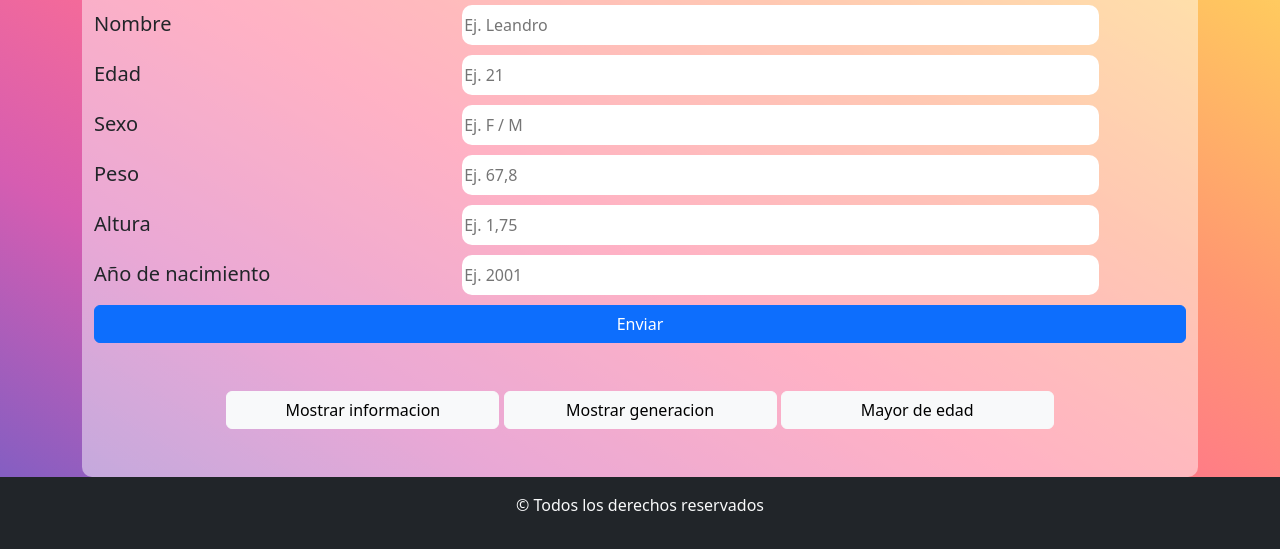
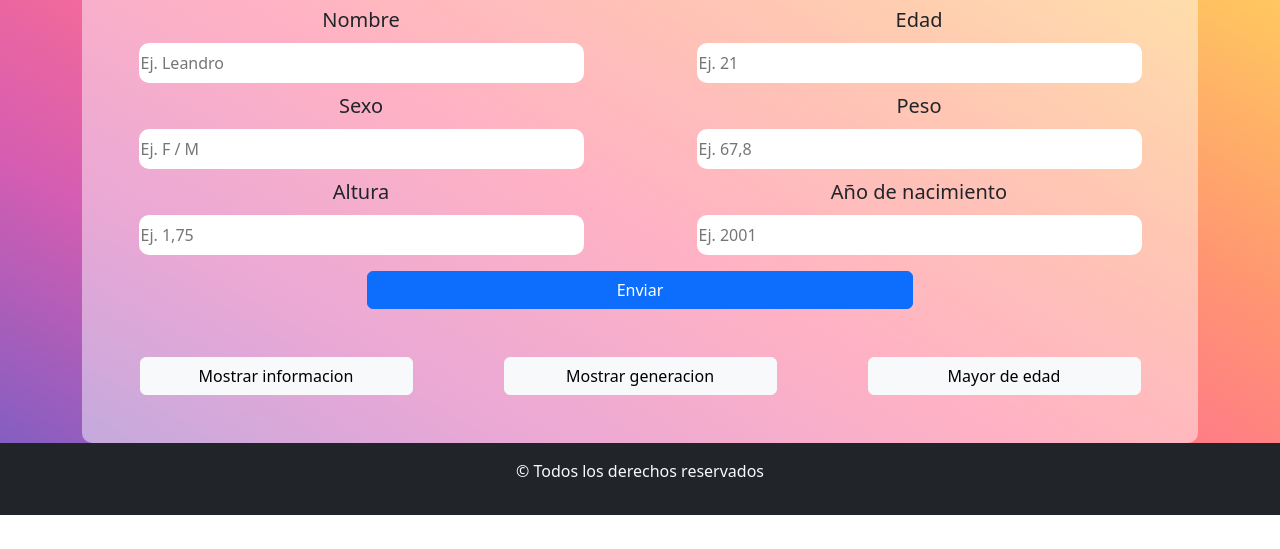
Before and after one commit to LeooQuipildor/Ejercicio2-Generaciones, a plain HTML site: page index.html in a window 1280 px wide. Shown: the part 285-834 px from the top of the page. After the commit the page ends 800 px from the top, so only its background shows below. Drawn offline with nearby package versions, Linux system fonts and the light colour scheme.

Commit message:
Adapte el sitio a dispositivos lg

```diff
--- a/index.html
+++ b/index.html
@@ -25,36 +25,38 @@
           <h2 class="display-4 text-center py-4">Ingresar datos de X persona</h2>
           <form id="formulario">
             <div class="row">
-              <div class="mb-2">
-                <label  class="mb-2 col-4 lead">Nombre</label>
-                <input id="nombre" type="text" minlength="2" maxlength="30" placeholder="Ej. Leandro" required class="col-7">
+              <div class="mb-2 col-lg-6 text-lg-center">
+                <label  class="mb-2 col-4 lead col-lg-6">Nombre</label>
+                <input id="nombre" type="text" minlength="2" maxlength="30" placeholder="Ej. Leandro" required class="col-7 col-lg-10">
               </div>
-              <div class="mb-2">
-                <label class="mb-2 col-4 lead">Edad</label>
-                <input id="edad" type="number" minlength="1" maxlength="3" placeholder="Ej. 21" required class="col-7">
+              <div class="mb-2 col-lg-6 text-lg-center">
+                <label class="mb-2 col-4 lead col-lg-6">Edad</label>
+                <input id="edad" type="number" minlength="1" maxlength="3" placeholder="Ej. 21" required class="col-7 col-lg-10">
               </div>
-              <div class="mb-2">
-                <label class="mb-2 col-4 lead">Sexo</label>
-                <input id="sexo" type="text"  placeholder="Ej. F / M" maxlength="1" required class="col-7">
+              <div class="mb-2 col-lg-6 text-lg-center">
+                <label class="mb-2 col-4 lead col-lg-6">Sexo</label>
+                <input id="sexo" type="text"  placeholder="Ej. F / M" maxlength="1" required class="col-7 col-lg-10">
               </div>
-              <div class="mb-2">
-                <label class="mb-2 col-4 lead">Peso</label>
-                <input id="peso" type="text" minlength="1" maxlength="5" placeholder="Ej. 67,8" required class="col-7">
+              <div class="mb-2 col-lg-6 text-lg-center">
+                <label class="mb-2 col-4 lead col-lg-6">Peso</label>
+                <input id="peso" type="text" minlength="1" maxlength="5" placeholder="Ej. 67,8" required class="col-7 col-lg-10">
               </div>
-              <div class="mb-2">
-                <label class="mb-2 col-4 lead">Altura</label>
-                <input id="altura" type="text" placeholder="Ej. 1,75" required class="col-7">
+              <div class="mb-2 col-lg-6 text-lg-center">
+                <label class="mb-2 col-4 lead col-lg-6">Altura</label>
+                <input id="altura" type="text" placeholder="Ej. 1,75" required class="col-7 col-lg-10">
               </div>
-              <div class="mb-2">
-                <label class="mb-2 col-4 lead">Año de nacimiento</label>
-                <input id="anio" type="number" placeholder="Ej. 2001" required class="col-7">
+              <div class="mb-2 col-lg-6 text-lg-center">
+                <label class="mb-2 col-4 lead col-lg-6">Año de nacimiento</label>
+                <input id="anio" type="number" placeholder="Ej. 2001" required class="col-7 col-lg-10">
               </div>
             </div>
-            <button type="submit" class="btn btn-primary container">Enviar</button>
-            <div class="py-5 text-center">
+            <div class="text-lg-center pt-lg-2">
+              <button type="submit" class="btn btn-primary container col-lg-6">Enviar</button>
+            </div>
+            <div class="py-5 d-flex justify-content-around">
               <button id="mostrarInfo" type="button" class="btn btn-light col-3">Mostrar informacion</button>
               <button id="mostrarGen" type="button" class="btn btn-light col-3">Mostrar generacion</button>
-              <button id="mayor" type="button" class="btn btn-light col-3">Mayor de edad</button>
+              <button id="mayor" type="button" class="btn btn-light col-3 ">Mayor de edad</button>
             </div>
 
           </form>
```
